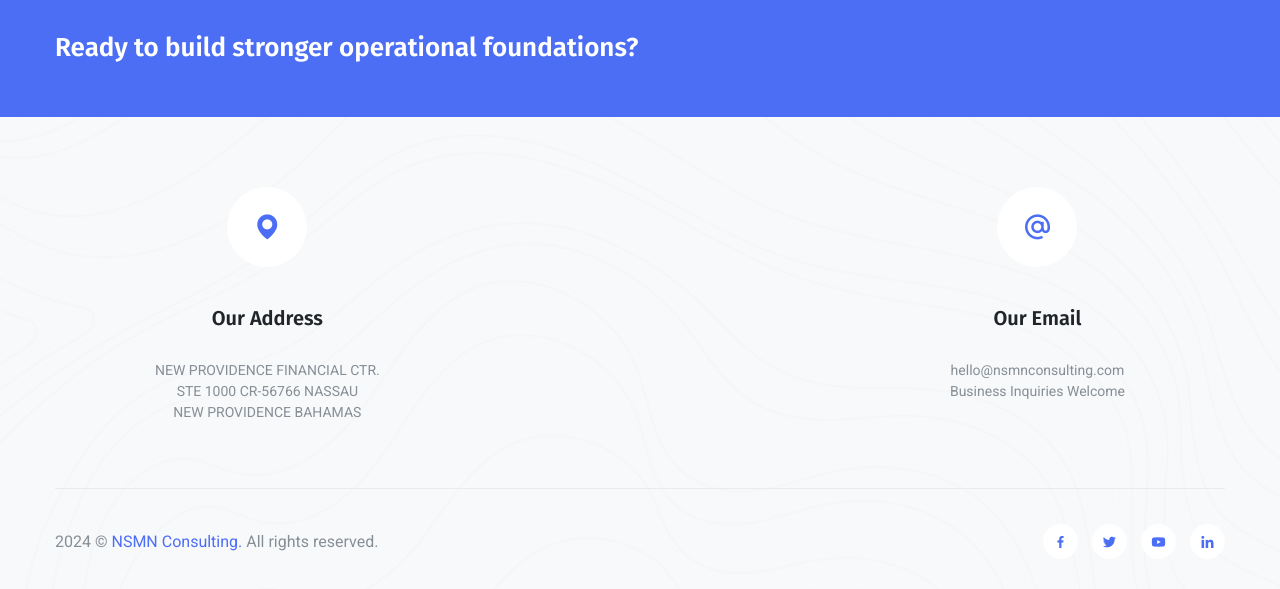
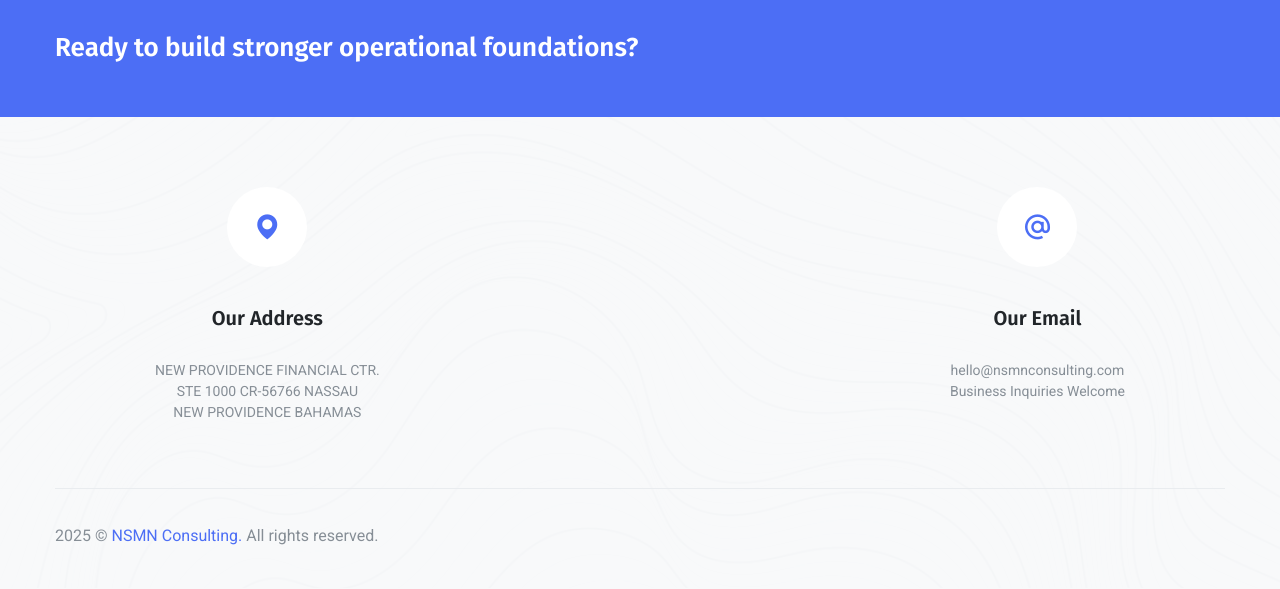
Before and after one commit to dznwebs/nsmn, a plain HTML site: page index.html in a window 1280 px wide. Shown: the part 4334-4923 px from the top of the page. Drawn offline with Linux system fonts and the light colour scheme.

Commit message:
Cambios new

```diff
--- a/index.html
+++ b/index.html
@@ -461,33 +461,9 @@
 			<footer id="pageFooter" class="pt-7 pb-8 position-relative text-center text-md-left">
 				<div class="container">
 					<div class="row align-items-center">
-						<div class="col-12 col-md-6 order-2">
-							<!-- ftSocialNetworks -->
-							<ul class="list-unstyled ftSocialNetworks d-flex flex-wrap justify-content-center justify-content-md-end">
-								<li>
-									<a href="javascript:void(0);">
-										<i class="bx bxl-facebook"><span class="sr-only">facebook</span></i>
-									</a>
-								</li>
-								<li>
-									<a href="javascript:void(0);">
-										<i class="bx bxl-twitter"><span class="sr-only">twitter</span></i>
-									</a>
-								</li>
-								<li>
-									<a href="javascript:void(0);">
-										<i class="bx bxl-youtube"><span class="sr-only">youtube</span></i>
-									</a>
-								</li>
-								<li>
-									<a href="javascript:void(0);">
-										<i class="bx bxl-linkedin"><span class="sr-only">linkedin</span></i>
-									</a>
-								</li>
-							</ul>
-						</div>
+
 						<div class="col-12 col-md-6 order-1">
-							<p>2024 &copy; <a href="javascript:void(0);">NSMN Consulting.</a> All rights reserved.</p>
+							<p>2025 &copy; <a href="javascript:void(0);">NSMN Consulting.</a> All rights reserved.</p>
 						</div>
 					</div>
 				</div>
```
